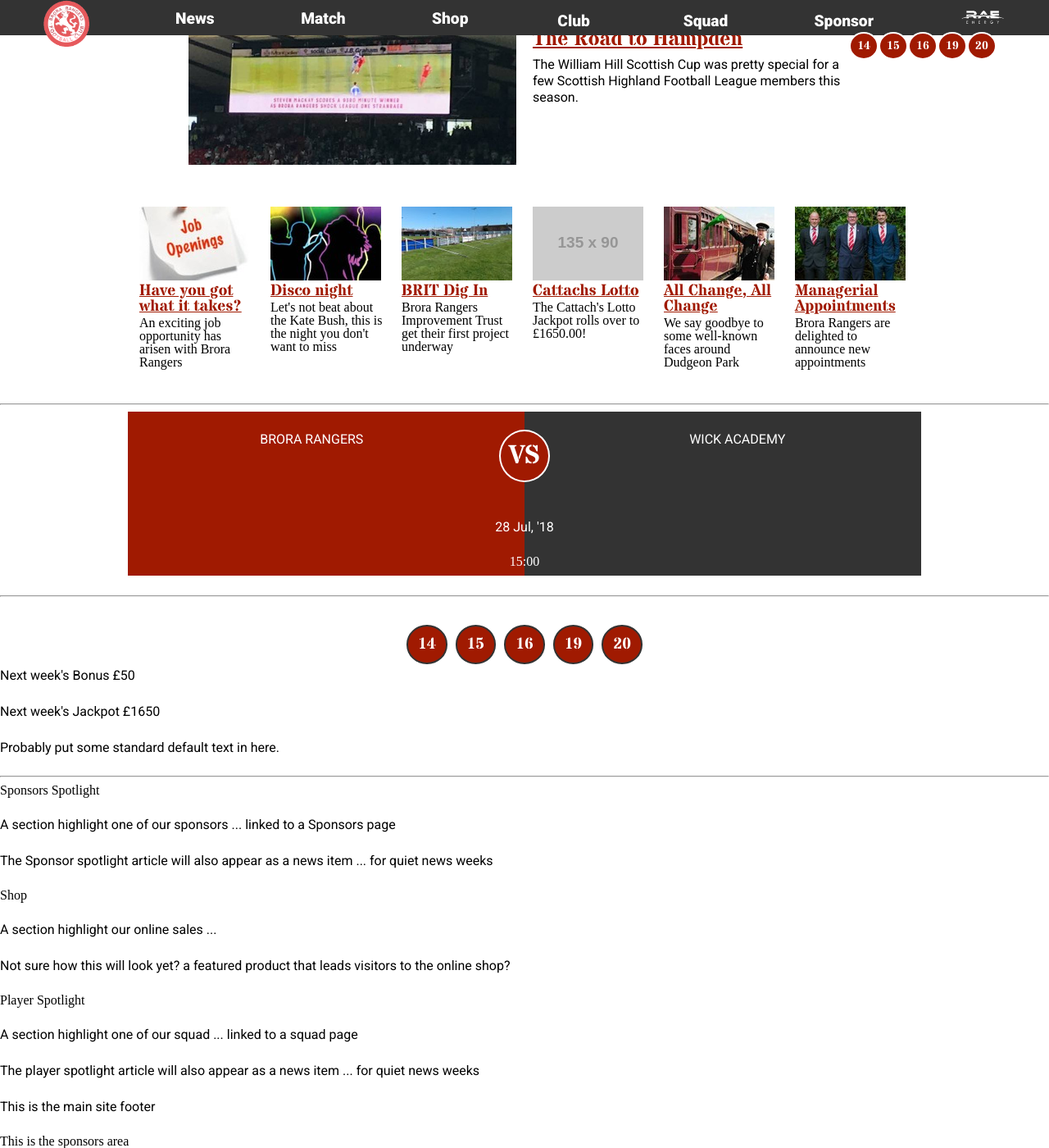
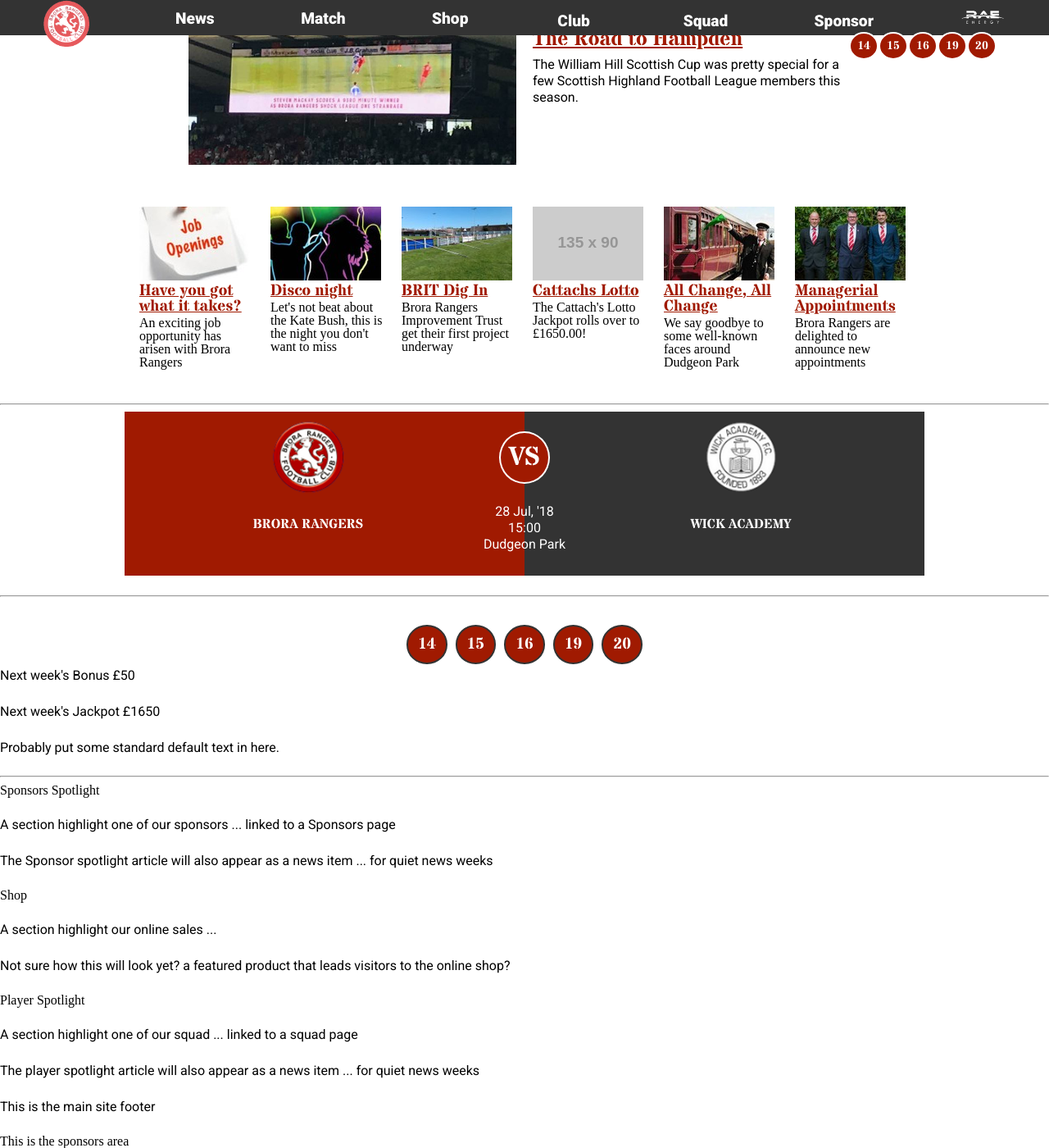
Before and after one commit to digitalbrora/club-website, a Jekyll site: the page built from index.html, in a window 1280 px wide and 1400 px high, scrolled down 138 px. Shown: the whole window at 82% size. Built offline with Jekyll 4.4.1, drawn with Linux system fonts in a browser that asks for light colours; a script that is not in the unit is left out.

Commit message:
A rough solution for fixtures ... both logic and css need to be tidied

```diff
--- a/build/scss/_layout.scss
+++ b/build/scss/_layout.scss
@@ -5,3 +5,8 @@
 img   {
   max-width:100%;
 }
+
+.remove-margin {
+  margin: 0 -10px;
+  z-index: 5;
+}
--- a/css/main.css
+++ b/css/main.css
@@ -134,6 +134,10 @@
   color: white;
   -ms-flex-negative: 2;
   flex-shrink: 2; }
+  .home-half img {
+    padding-top: 10px; }
+  .home-half p {
+    font-family: 'Stardos Stencil', cursive; }
 
 .away-half {
   -ms-flex-preferred-size: 35%;
@@ -144,6 +148,10 @@
   color: white;
   -ms-flex-negative: 2;
   flex-shrink: 2; }
+  .away-half img {
+    padding-top: 10px; }
+  .away-half p {
+    font-family: 'Stardos Stencil', cursive; }
 
 .divider {
   display: -webkit-box;
@@ -186,6 +194,10 @@
 
 img {
   max-width: 100%; }
+
+.remove-margin {
+  margin: 0 -10px;
+  z-index: 5; }
 
 .top-bar {
   position: fixed;
--- a/index.html
+++ b/index.html
@@ -40,14 +40,21 @@
   {% for match in outstanding.fixtures limit: 1 %}
   <div  class="fixture-block">
     <div class="home-half">
+      <img src="/images/articles/{{ match.home-team | replace: " ", "-" | downcase }}-small.png" alt="" width="90px;">
       <p>{{ match.home-team | upcase }}</p>
     </div>
     <div class="divider">
       <p class="lotto-ball">VS</p>
-      <p><datetime="{{match.date}}">{{ match.date | date: "%e %b, '%y" }}</datetime></p>
-      <time>{{ match.kickoff }}</time>
+      <p class="remove-margin"><datetime="{{match.date}}">{{ match.date | date: "%e %b, '%y" }}</datetime></p>
+      <p class="remove-margin"><time>{{ match.kickoff }}</time></p>
+      {% for club in site.clubs %}
+      {% if match.home-team == club.title %}
+      <p class="remove-margin">{{ club.ground }}</p>
+      {% endif %}
+      {% endfor %}
     </div>
     <div class="away-half">
+      <img src="/images/articles/{{ match.away-team | replace: " ", "-" | downcase }}-small.png" alt="" width="90px;">
       <p>{{ match.away-team | upcase }}</p>
     </div>
   </div>
```
Also changed, not shown: build/scss/_components.scss (+12 -0 lines), images/articles/brora-rangers-large.png (added), images/articles/brora-rangers-med.png (added), images/articles/brora-rangers-small.png (added), images/articles/brora-rangers-thumbnail.png (added), images/articles/wick-academy-large.png (added), images/articles/wick-academy-med.png (added), images/articles/wick-academy-small.png (added), images/articles/wick-academy-thumbnail.png (added).
